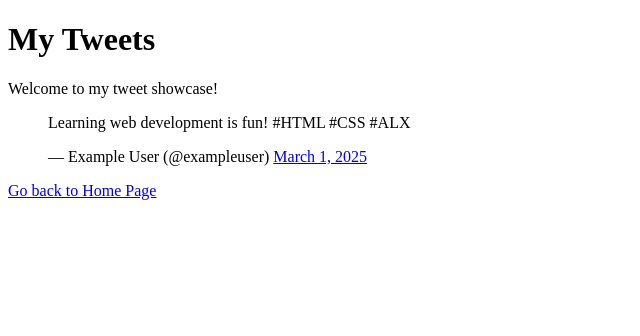
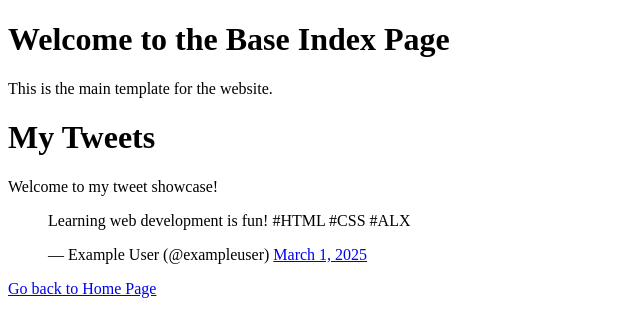
Before and after one commit to Galgallo-saf/My_First_Portfolio, a plain HTML site: page html_basic/tweets.html in a window 1280 px wide. Shown: the whole page, without its empty margins (0-640 px from the left). Drawn offline with Linux system fonts and the light colour scheme.

```diff
--- a/html_basic/tweets.html
+++ b/html_basic/tweets.html
@@ -5,7 +5,8 @@
     <meta name="viewport" content="width=device-width, initial-scale=1.0">
     <title>Base Index</title>
     <body>
-
+        <h1>Welcome to the Base Index Page</h1>
+        <p>This is the main template for the website.</p>
         <h1>My Tweets</h1>
         <p>Welcome to my tweet showcase!</p>
 
```
